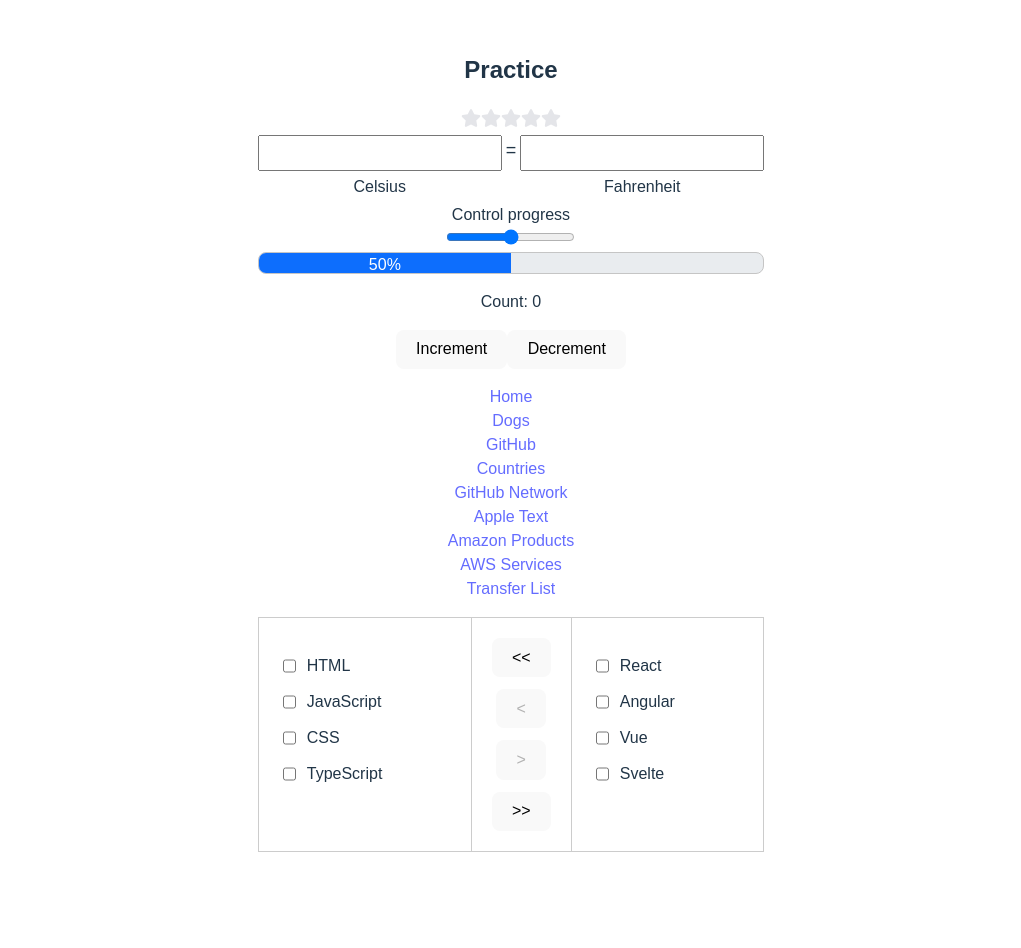
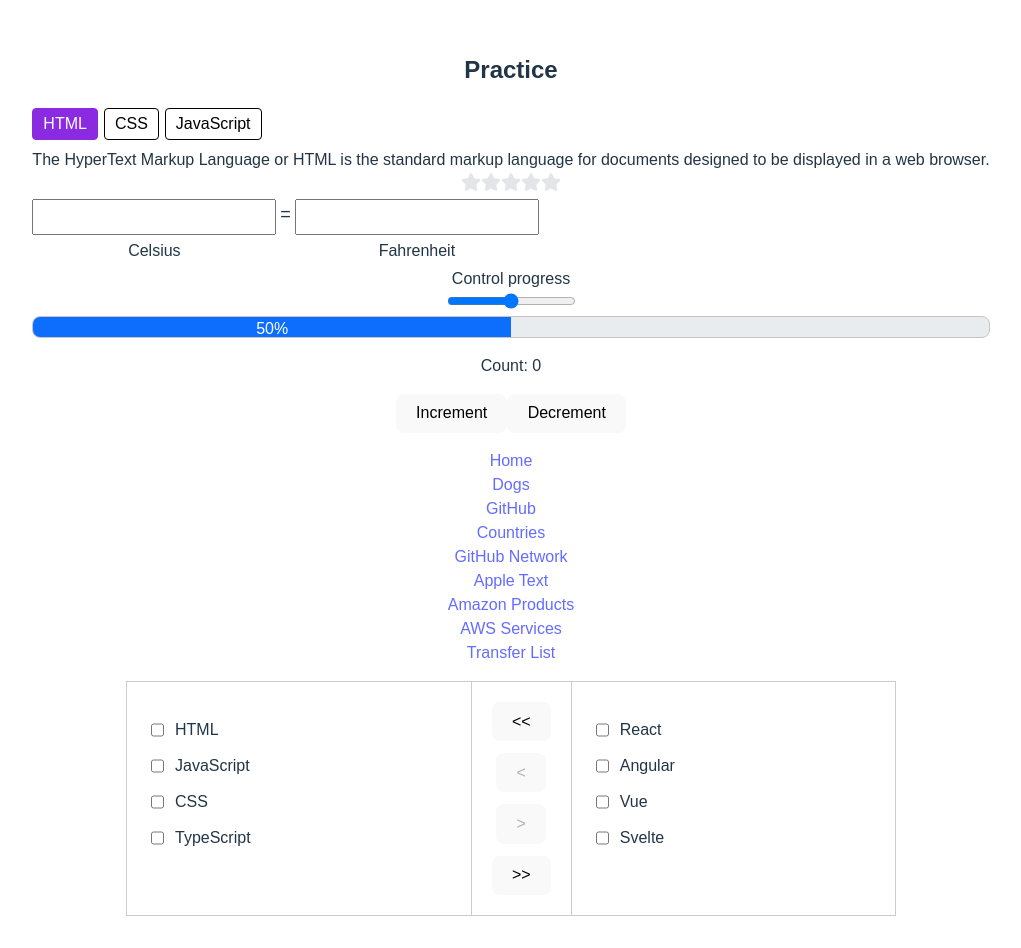
Before and after one commit to larijanim/prac1, a React (Vite) app: page /transferlist in a window 1280 px wide. Shown: the whole page, without its empty margins (129-1150 px from the left). Before the commit the page ends 884 px from the top, so only its background shows below. Built offline with nearby package versions, Linux system fonts and the light colour scheme.

Commit message:
Tabs componenet

```diff
--- a/src/App.css
+++ b/src/App.css
@@ -149,3 +149,41 @@
     padding: 4px;
     text-align: center;
   }
+  /*Tabs*/
+  .wrapper {
+    align-items: center;
+    display: flex;
+  }
+
+  .tabs {
+    display: flex;
+    flex-direction: column;
+    gap: 8px;
+  }
+
+  .tabs-list {
+    display: flex;
+    gap: 6px;
+  }
+
+  .tabs-list-item {
+    --active-color: blueviolet;
+
+    background: none;
+    border: 1px solid #000;
+    border-radius: 4px;
+    cursor: pointer;
+    padding: 6px 10px;
+  }
+
+  .tabs-list-item:hover {
+    border-color: var(--active-color);
+    color: var(--active-color);
+  }
+
+  .tabs-list-item--active,
+  .tabs-list-item--active:hover {
+    border-color: var(--active-color);
+    background-color: var(--active-color);
+    color: #fff;
+  }
--- a/src/App.jsx
+++ b/src/App.jsx
@@ -14,6 +14,7 @@ import ProgressBar from "./ProgressBar";
 import { useState } from 'react';
 import TransferList from "./TransferList";
 import TempConvertore from "./TempConvertore";
+import TabsWraper from "./TabsWraper";
 //import Gl from "./Gl";
 const App = () => {
 
@@ -28,6 +29,7 @@ return (
 <header className="App-header">
 <h2>Practice</h2>
 </header>
+<TabsWraper/>
 <Rating/>
 <TempConvertore/>
 <label>
--- /dev/null
+++ b/src/Tabs.jsx
@@ -0,0 +1,41 @@
+import { useState } from 'react';
+
+export default function Tabs({ defaultValue, items }) {
+  const [value, setValue] = useState(
+    defaultValue ?? items[0].value,
+  );
+
+  return (
+    <div className="tabs">
+      <div className="tabs-list">
+        {items.map(({ label, value: itemValue }) => {
+          const isActiveValue = itemValue === value;
+
+          return (
+            <button
+              key={itemValue}
+              type="button"
+              className={[
+                'tabs-list-item',
+                isActiveValue && 'tabs-list-item--active',
+              ]
+                .filter(Boolean)
+                .join(' ')}
+              onClick={() => {
+                setValue(itemValue);
+              }}>
+              {label}
+            </button>
+          );
+        })}
+      </div>
+      <div>
+        {items.map(({ panel, value: itemValue }) => (
+          <div key={itemValue} hidden={itemValue !== value}>
+            {panel}
+          </div>
+        ))}
+      </div>
+    </div>
+  );
+}
--- /dev/null
+++ b/src/TabsWraper.jsx
@@ -0,0 +1,32 @@
+import Tabs from './Tabs';
+
+import './App.css';
+
+export default function TabsWraper() {
+  return (
+    <div className="wrapper">
+      <Tabs
+        items={[
+          {
+            value: 'html',
+            label: 'HTML',
+            panel:
+              'The HyperText Markup Language or HTML is the standard markup language for documents designed to be displayed in a web browser.',
+          },
+          {
+            value: 'css',
+            label: 'CSS',
+            panel:
+              'Cascading Style Sheets is a style sheet language used for describing the presentation of a document written in a markup language such as HTML or XML.',
+          },
+          {
+            value: 'javascript',
+            label: 'JavaScript',
+            panel:
+              'JavaScript, often abbreviated as JS, is a programming language that is one of the core technologies of the World Wide Web, alongside HTML and CSS.',
+          },
+        ]}
+      />
+    </div>
+  );
+}
```
